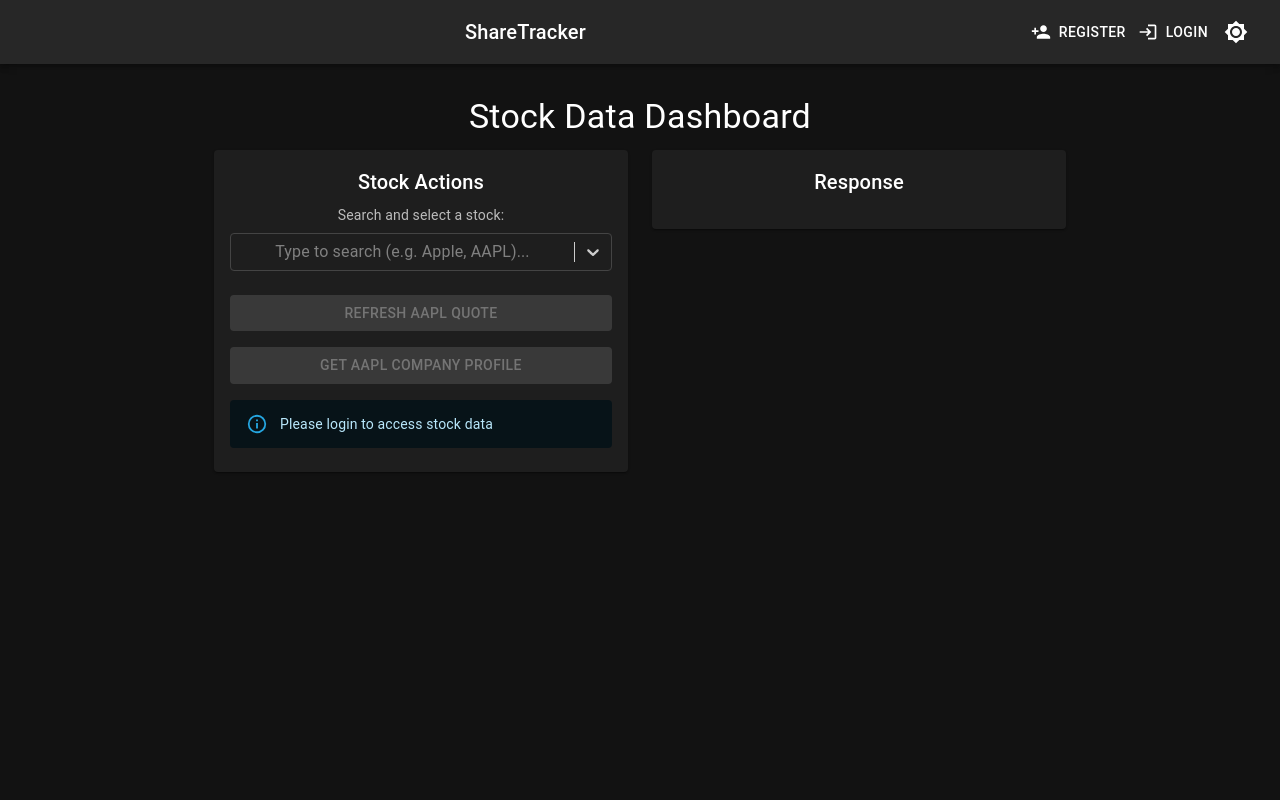
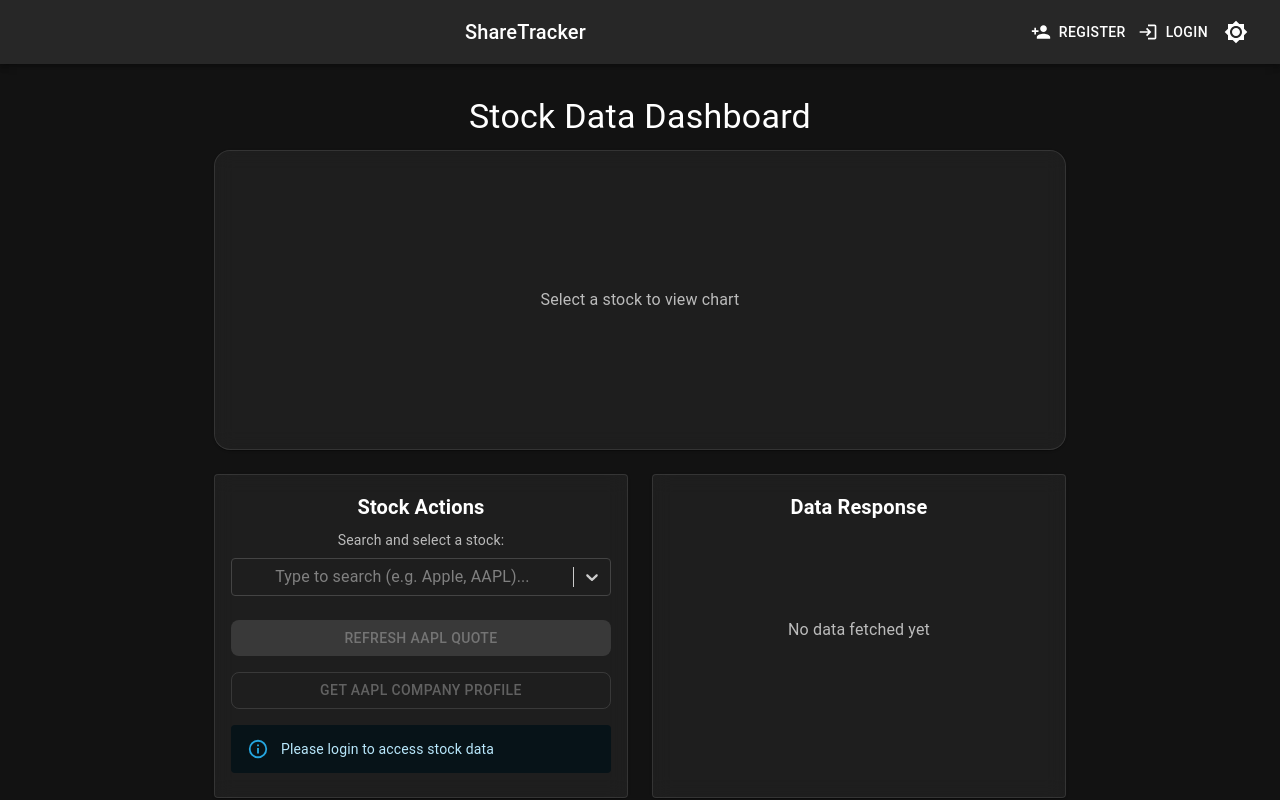
Before and after one commit to harver2001/stockyard_full_stack, a React (Create React App) app in the folder frontend/reactjs/stock-auth-tester/: page / in a window 1280 px wide. Built offline with nearby package versions, Linux system fonts and the light colour scheme; no server answers.

Commit message:
chart js used to plot charts

```diff
--- a/frontend/reactjs/stock-auth-tester/package.json
+++ b/frontend/reactjs/stock-auth-tester/package.json
@@ -11,8 +11,12 @@
     "@testing-library/jest-dom": "^6.9.1",
     "@testing-library/react": "^16.3.1",
     "@testing-library/user-event": "^13.5.0",
+    "chart.js": "^4.5.1",
+    "chartjs-adapter-date-fns": "^3.0.0",
+    "date-fns": "^4.1.0",
     "lodash": "^4.17.21",
     "react": "^19.2.3",
+    "react-chartjs-2": "^5.3.1",
     "react-dom": "^19.2.3",
     "react-scripts": "5.0.1",
     "react-select": "^5.10.2",
--- a/frontend/reactjs/stock-auth-tester/src/App.js
+++ b/frontend/reactjs/stock-auth-tester/src/App.js
@@ -7,7 +7,7 @@ import Navbar from './components/Navbar';
 import { LoginModal, RegisterModal } from './components/AuthModals';
 import StockDashboard from './components/StockDashboard';
 import Logout from './components/Logout';
-import { login, register, fetchStockQuote, fetchCompanyProfile } from './services/api';
+import { login, register, fetchStockQuote, fetchCompanyProfile, fetchStockCandles } from './services/api';
 
 import './App.css';
 
@@ -22,6 +22,7 @@ function App() {
   const [loading, setLoading] = useState(false);
   const [darkMode, setDarkMode] = useState(true);
   const [selectedStock, setSelectedStock] = useState(null);
+  const [candleData, setCandleData] = useState(null);
 
   const theme = createTheme({
     palette: {
@@ -86,10 +87,24 @@ function App() {
     }
   };
 
+  const handleGetStockCandles = async (symbol) => {
+    if (!token) return;
+    try {
+      const data = await fetchStockCandles(symbol, '1y', '1d', token);
+      setCandleData(data);
+    } catch (error) {
+      console.error('Failed to fetch candle data', error);
+    }
+  };
+
   const handleStockSelect = (option) => {
     setSelectedStock(option);
     if (option) {
       handleGetStockQuote(option.value);
+      handleGetStockCandles(option.value);
+    } else {
+      setCandleData(null);
+      setStockResponse(null);
     }
   };
 
@@ -134,6 +149,7 @@ function App() {
             onGetQuote={handleGetStockQuote}
             onGetProfile={handleGetCompanyProfile}
             stockResponse={stockResponse}
+            candleData={candleData}
           />
 
           {token && <Logout onLogout={logoutUser} />}
--- /dev/null
+++ b/frontend/reactjs/stock-auth-tester/src/components/Chart.js
@@ -0,0 +1,166 @@
+import React, { useMemo } from 'react';
+import {
+    Chart as ChartJS,
+    CategoryScale,
+    LinearScale,
+    PointElement,
+    LineElement,
+    Title,
+    Tooltip,
+    Legend,
+    Filler,
+    TimeScale
+} from 'chart.js';
+import { Line } from 'react-chartjs-2';
+import 'chartjs-adapter-date-fns';
+import { Box, Paper, Typography, useTheme } from '@mui/material';
+
+ChartJS.register(
+    CategoryScale,
+    LinearScale,
+    PointElement,
+    LineElement,
+    Title,
+    Tooltip,
+    Legend,
+    Filler,
+    TimeScale
+);
+
+const StockChart = ({ symbol, candleData, darkMode }) => {
+    // const theme = useTheme();
+
+    const chartData = useMemo(() => {
+        if (!candleData || !candleData.t) return null;
+
+        const labels = candleData.t.map(t => new Date(t * 1000));
+        const prices = candleData.c;
+
+        const isPositive = prices[prices.length - 1] >= prices[0];
+        const primaryColor = isPositive ? 'rgba(75, 192, 192, 1)' : 'rgba(255, 99, 132, 1)';
+        const gradientColor = isPositive ? 'rgba(75, 192, 192, 0.2)' : 'rgba(255, 99, 132, 0.2)';
+
+        return {
+            labels,
+            datasets: [
+                {
+                    label: `${symbol} Price`,
+                    data: prices,
+                    borderColor: primaryColor,
+                    backgroundColor: (context) => {
+                        const chart = context.chart;
+                        const { ctx, chartArea } = chart;
+                        if (!chartArea) return null;
+                        const gradient = ctx.createLinearGradient(0, chartArea.top, 0, chartArea.bottom);
+                        gradient.addColorStop(0, gradientColor);
+                        gradient.addColorStop(1, 'transparent');
+                        return gradient;
+                    },
+                    fill: true,
+                    tension: 0.1,
+                    pointRadius: 0,
+                    pointHoverRadius: 5,
+                    borderWidth: 2,
+                },
+            ],
+        };
+    }, [candleData, symbol]);
+
+    const options = {
+        responsive: true,
+        maintainAspectRatio: false,
+        plugins: {
+            legend: {
+                display: false,
+            },
+            tooltip: {
+                mode: 'index',
+                intersect: false,
+                backgroundColor: darkMode ? 'rgba(30, 30, 30, 0.9)' : 'rgba(255, 255, 255, 0.9)',
+                titleColor: darkMode ? '#fff' : '#000',
+                bodyColor: darkMode ? '#fff' : '#000',
+                borderColor: 'rgba(255, 255, 255, 0.1)',
+                borderWidth: 1,
+                callbacks: {
+                    label: function (context) {
+                        return `Price: $${context.parsed.y.toFixed(2)}`;
+                    }
+                }
+            },
+        },
+        scales: {
+            x: {
+                type: 'time',
+                time: {
+                    unit: 'month',
+                    displayFormats: {
+                        month: 'MMM yyyy'
+                    }
+                },
+                grid: {
+                    display: false,
+                },
+                ticks: {
+                    color: darkMode ? 'rgba(255, 255, 255, 0.5)' : 'rgba(0, 0, 0, 0.5)',
+                }
+            },
+            y: {
+                grid: {
+                    color: darkMode ? 'rgba(255, 255, 255, 0.1)' : 'rgba(0, 0, 0, 0.1)',
+                },
+                ticks: {
+                    color: darkMode ? 'rgba(255, 255, 255, 0.5)' : 'rgba(0, 0, 0, 0.5)',
+                    callback: (value) => `$${value}`
+                }
+            },
+        },
+        interaction: {
+            mode: 'nearest',
+            axis: 'x',
+            intersect: false
+        }
+    };
+
+    if (!candleData) {
+        return (
+            <Paper
+                sx={{
+                    p: 4,
+                    display: 'flex',
+                    alignItems: 'center',
+                    justifyContent: 'center',
+                    height: 300,
+                    background: darkMode ? 'rgba(255, 255, 255, 0.05)' : 'rgba(0, 0, 0, 0.02)',
+                    backdropFilter: 'blur(10px)',
+                    borderRadius: 4,
+                    border: '1px solid rgba(255, 255, 255, 0.1)',
+                }}
+            >
+                <Typography color="textSecondary">Select a stock to view chart</Typography>
+            </Paper>
+        );
+    }
+
+    return (
+        <Box sx={{
+            height: 400,
+            width: '100%',
+            p: 2,
+            background: darkMode ? 'rgba(255, 255, 255, 0.03)' : 'rgba(0, 0, 0, 0.01)',
+            backdropFilter: 'blur(10px)',
+            borderRadius: 4,
+            border: '1px solid rgba(255, 255, 255, 0.1)',
+            boxShadow: '0 8px 32px 0 rgba(0, 0, 0, 0.37)',
+            mt: 2
+        }}>
+            <Typography variant="h6" sx={{ mb: 2, fontWeight: 'bold' }}>
+                {symbol} Performance
+            </Typography>
+            <Box sx={{ height: 320 }}>
+                {chartData && <Line data={chartData} options={options} />}
+            </Box>
+        </Box>
+    );
+};
+
+export default StockChart;
--- a/frontend/reactjs/stock-auth-tester/src/components/StockDashboard.js
+++ b/frontend/reactjs/stock-auth-tester/src/components/StockDashboard.js
@@ -3,6 +3,7 @@ import { Grid, Card, CardContent, Typography, Box, Button, Alert, Paper } from '
 import AsyncSelect from 'react-select/async';
 import { searchStocks } from '../services/api';
 import StockResponseFormatter from './StockResponseFormatter';
+import Chart from './Chart';
 
 const StockDashboard = ({
     darkMode,
@@ -11,14 +12,27 @@ const StockDashboard = ({
     onStockSelect,
     onGetQuote,
     onGetProfile,
-    stockResponse
+    stockResponse,
+    candleData
 }) => {
     return (
         <Grid container spacing={3}>
+            <Grid item xs={12}>
+                <Chart
+                    symbol={selectedStock?.value}
+                    candleData={candleData}
+                    darkMode={darkMode}
+                />
+            </Grid>
             <Grid item xs={12} md={6}>
-                <Card>
+                <Card sx={{
+                    height: '100%',
+                    background: darkMode ? 'rgba(255, 255, 255, 0.05)' : 'rgba(255, 255, 255, 0.8)',
+                    backdropFilter: 'blur(10px)',
+                    border: '1px solid rgba(255, 255, 255, 0.1)'
+                }}>
                     <CardContent>
-                        <Typography variant="h6" gutterBottom>
+                        <Typography variant="h6" gutterBottom sx={{ fontWeight: 'bold' }}>
                             Stock Actions
                         </Typography>
                         <Box sx={{ mb: 3 }}>
@@ -27,7 +41,7 @@ const StockDashboard = ({
                             </Typography>
                             <AsyncSelect
                                 cacheOptions
-                                loadOptions={searchStocks}
+                                loadOptions={(inputValue) => searchStocks(inputValue, token)}
                                 defaultOptions
                                 onChange={onStockSelect}
                                 placeholder="Type to search (e.g. Apple, AAPL)..."
@@ -67,16 +81,17 @@ const StockDashboard = ({
                             variant="contained"
                             color="primary"
                             fullWidth
-                            sx={{ mb: 2 }}
+                            sx={{ mb: 2, borderRadius: 2 }}
                             onClick={() => onGetQuote(selectedStock?.value || 'AAPL')}
                             disabled={!token}
                         >
                             Refresh {selectedStock?.value || 'AAPL'} Quote
                         </Button>
                         <Button
-                            variant="contained"
+                            variant="outlined"
                             color="secondary"
                             fullWidth
+                            sx={{ borderRadius: 2 }}
                             onClick={() => onGetProfile(selectedStock?.value || 'AAPL')}
                             disabled={!token}
                         >
@@ -93,13 +108,23 @@ const StockDashboard = ({
             </Grid>
 
             <Grid item xs={12} md={6}>
-                <Card>
+                <Card sx={{
+                    height: '100%',
+                    background: darkMode ? 'rgba(255, 255, 255, 0.05)' : 'rgba(255, 255, 255, 0.8)',
+                    backdropFilter: 'blur(10px)',
+                    border: '1px solid rgba(255, 255, 255, 0.1)'
+                }}>
                     <CardContent>
-                        <Typography variant="h6" gutterBottom>
-                            Response
+                        <Typography variant="h6" gutterBottom sx={{ fontWeight: 'bold' }}>
+                            Data Response
                         </Typography>
                         {stockResponse && (
                             <StockResponseFormatter responseData={stockResponse} />
+                        )}
+                        {!stockResponse && (
+                            <Box sx={{ display: 'flex', justifyContent: 'center', alignItems: 'center', height: 200 }}>
+                                <Typography color="textSecondary">No data fetched yet</Typography>
+                            </Box>
                         )}
                     </CardContent>
                 </Card>
```
Also changed, not shown: frontend/reactjs/stock-auth-tester/src/services/api.js (+17 -2 lines), 2 other files (tests, documents, lock files or other folders).
